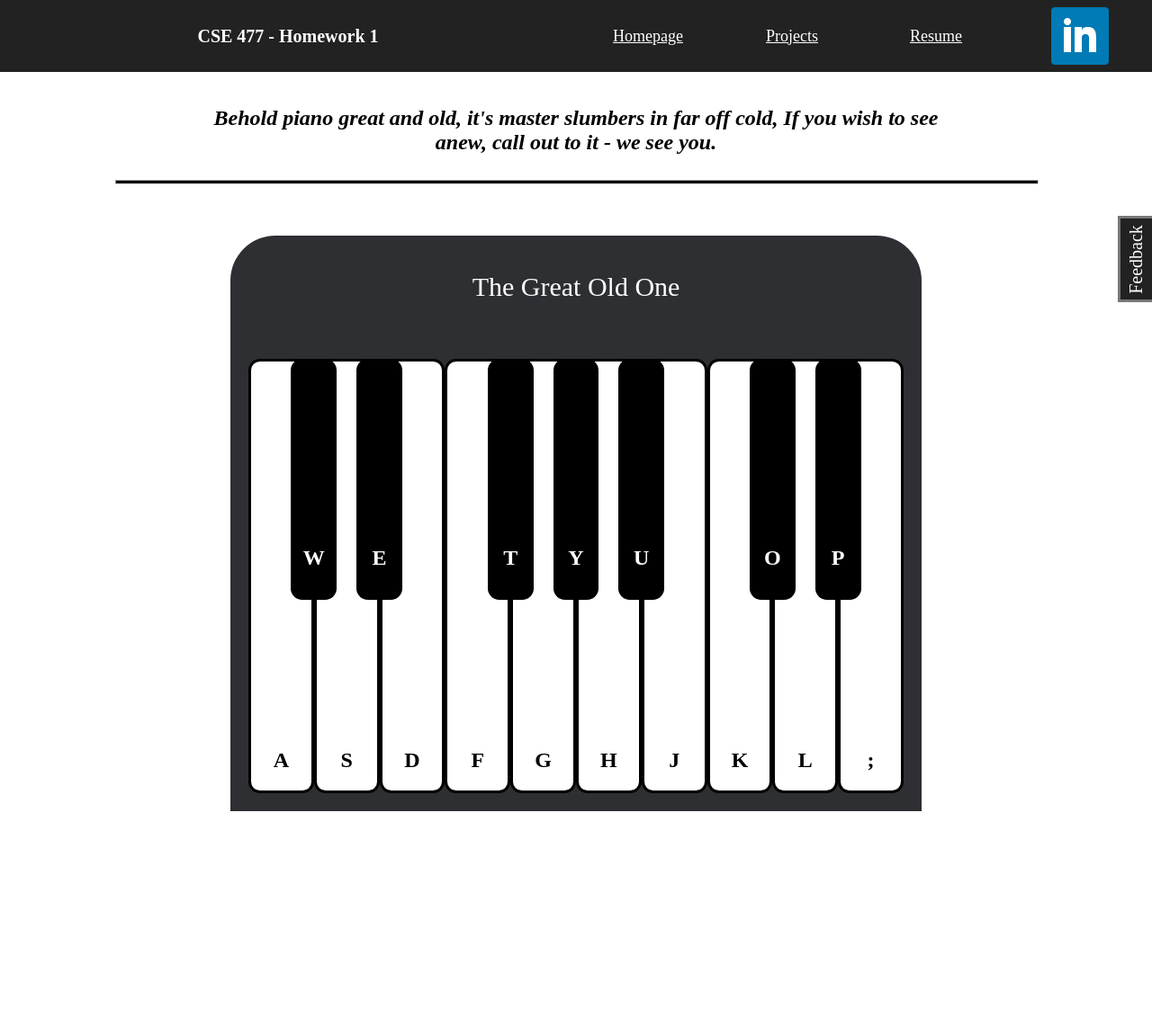
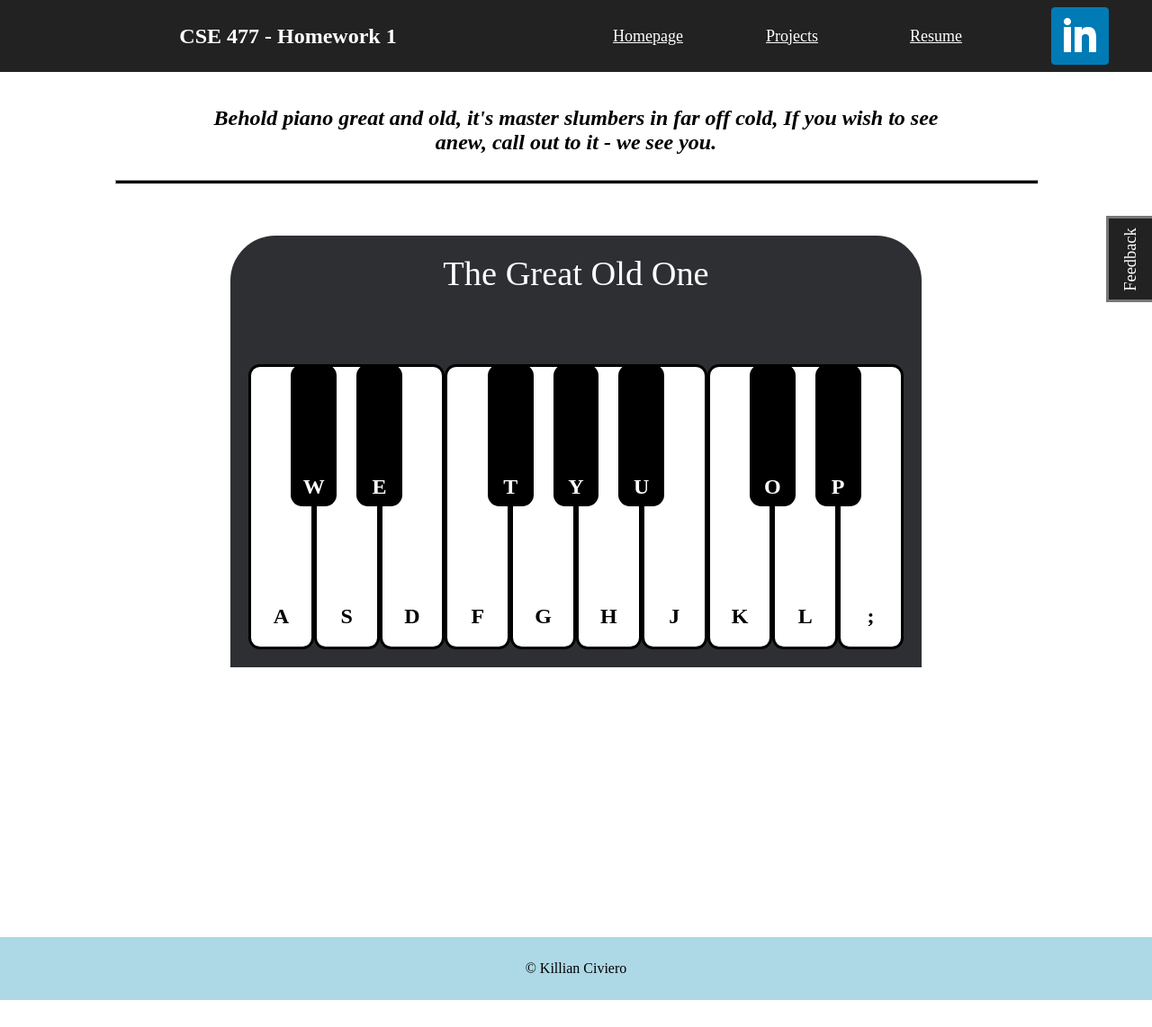
Before and after one commit to killianciv/Homework2, a Flask app: page /piano in a window 1280 px wide. Shown: the part 120-1262 px from the top of the page at 90% size. After the commit the page ends 1232 px from the top, so only its background shows below. Run offline with Flask 3, Linux system fonts and the light colour scheme.

Commit message:
Another commit for Homework-2

```diff
--- a/flask_app/static/main/css/main.css
+++ b/flask_app/static/main/css/main.css
@@ -81,10 +81,10 @@ hr {
 .feedback_side_button {
     background-color: #222222;
     position: fixed;
-    left: 97vw;  /* left of div is 95vw from the very left */
+    left: 96vw;  /* left of div is 95vw from the very left */
     top: 45vh;  /* top of div is 45vh from the very top */
     z-index: 5;  /* in front of almost everything */
-    width: 3vw;
+    width: 4vw;
     height: 12vh;
     min-height: 50px;
     display: flex;
@@ -96,7 +96,7 @@ hr {
 }
 .feedback_word {
     color: white;
-    font-size: calc(2.5vh);
+    font-size: calc(2.3vh);
     min-font-size: 9px;
     transform: rotate(-90deg);  /* counterclockwise is negative */
 }
--- a/flask_app/static/main/css/navbar.css
+++ b/flask_app/static/main/css/navbar.css
@@ -20,7 +20,7 @@
     justify-content: center;  /* Horizontally centers the title div */
     /* Styling the actual words within this div */
     font-weight: bold;
-    font-size: 20px;
+    font-size: max(1.5vw, 3vh);
     color: #ffffff;
 }
 
--- a/flask_app/static/main/css/piano.css
+++ b/flask_app/static/main/css/piano.css
@@ -23,27 +23,28 @@
     width: 80%;
     margin: 0 auto;  /* Centers the element horizontally */
     text-align: center;  /* Centers text horizontally within the div and spaces it out so it touches the edges*/
+    font-size: calc(3vh);
 }
 /* Piano title */
 .piano-title {
     font-family: "Cursive", serif;
-    font-size: 30px;
+    font-size: max(3vh, 3vw);
     color: #ffffff;
-    margin-bottom: 10px;
+    margin-bottom: 0;
 }
 
 /* The piano (gray box) which includes a title and a section full of keys */
 .piano {
-    height: 80vh;
-    min-height: 300px;
+    height: 60vh;
+    min-height: 250px;
     background-color: #2d2f33;
-    padding: 40px 20px 20px 20px;
+    padding: 20px 20px 20px 20px;
     border-top-left-radius: 50px;
     border-top-right-radius: 50px;
     text-align: center;  /* "The Great Old One" */
     align-self: center;
     width: 60vw;
-    margin: 3% auto;  /* Moves piano downward a little bit */
+    margin: 3% auto;
     position: relative;
     box-sizing: border-box;
     display: flex;
@@ -53,8 +54,8 @@
 .keys {
     flex: 1;
     display: flex;
-    align-items: flex-end;  /* Moves to bottom (column's end) of piano */
     position: relative;
+    margin: 0;
 }
 .key {
     display: flex;
@@ -62,12 +63,13 @@
     position: relative;
     box-sizing: border-box;
     border-radius: 1vw;
+    top: 20%;
     /* Makes the "playing" phase of a key click smoother */
     transition: transform 0.1s ease, box-shadow 0.1s ease;
 }
 .white-key {
     width: 10%;
-    height: 90%;
+    height: 80%;
     z-index: 1;
     background-color: #ffffff;
     border: 3px solid #000000;
@@ -75,10 +77,9 @@
 }
 .black-key {
     width: 7%;
-    height: 50%;
+    height: 40%;
     background-color: #000000;
     position: absolute;
-    top: 10%;
     z-index: 2;
 }
 /* Placement of black keys over the white keys. nth-child of the parent div 'keys' */
@@ -97,14 +98,13 @@
     height: fit-content;
     position: absolute;
     align-self: center;
-
 }
 .white-key > h1 {
     bottom: 0;
     color: #000000;
 }
 .black-key > h1 {
-    top: 70%;
+    top: 65%;
     color: #ffffff;
 }
 /* While playing for 150ms, make the key larger */
```
